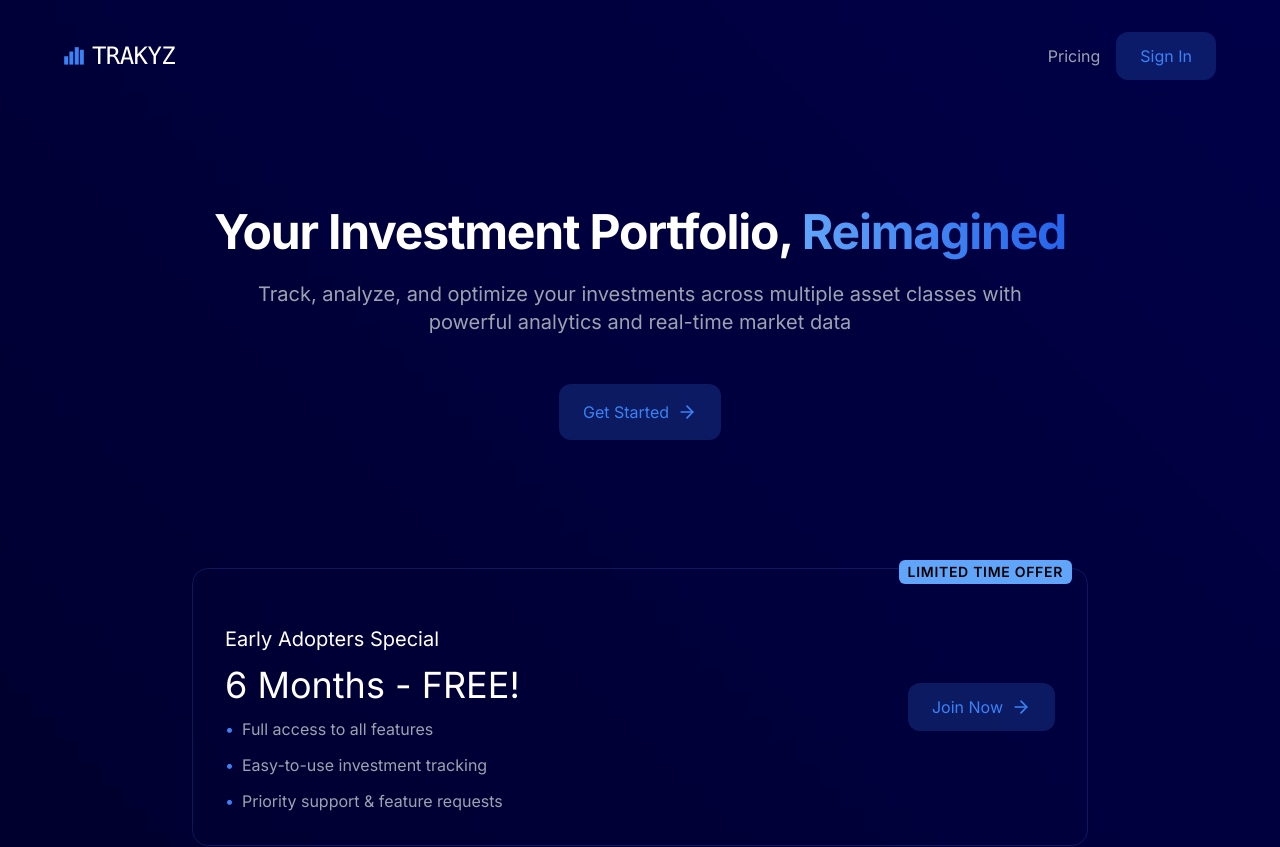
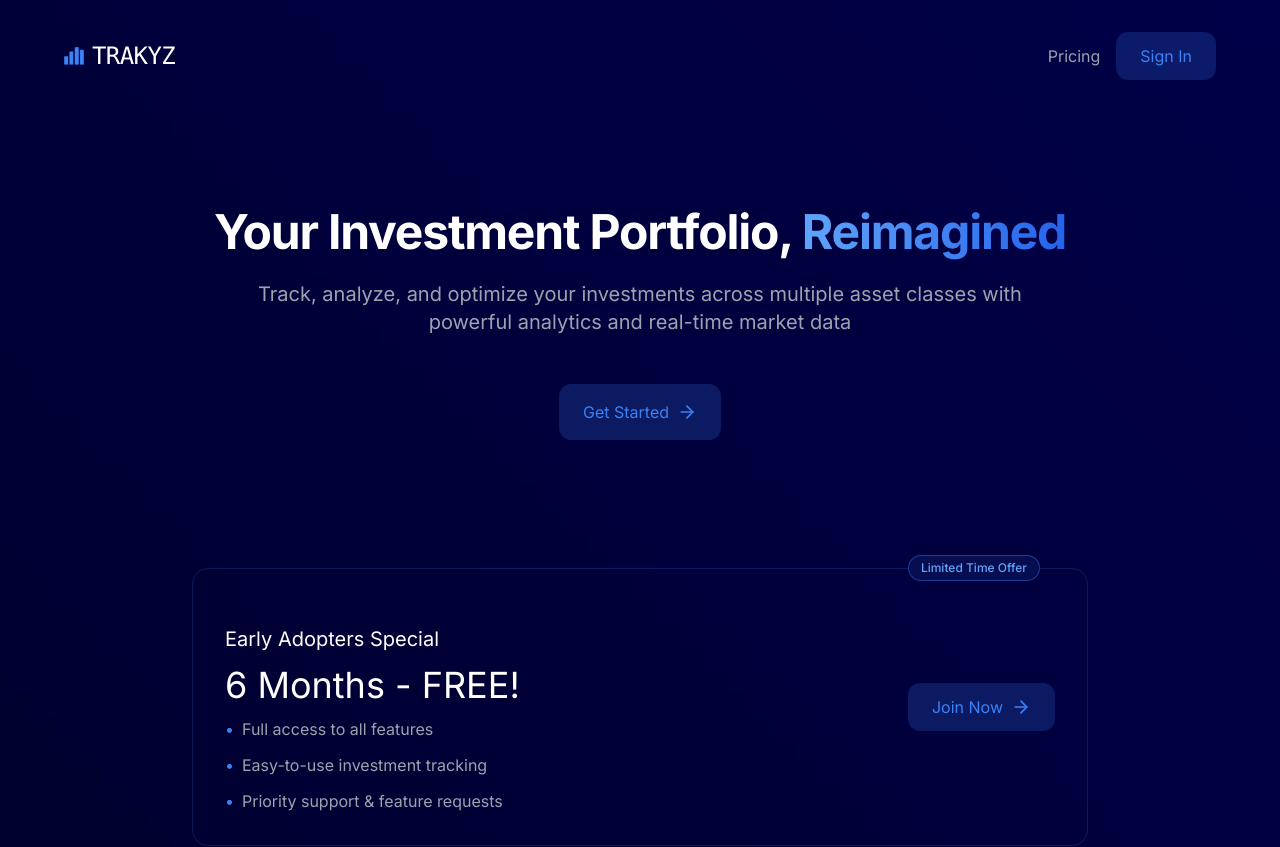
Before and after one commit to viniarski/trakyz, a Next.js app: page /welcome in a window 1280 px wide. Shown: the top 847 px of the page. Built offline with nearby package versions, Linux system fonts and the light colour scheme; no server answers.

Commit message:
limited badge styling update

```diff
--- a/app/welcome/components/early-adopter-offer.tsx
+++ b/app/welcome/components/early-adopter-offer.tsx
@@ -1,5 +1,3 @@
-// app/welcome/components/early-adopter-offer.tsx
-
 'use client'
 
 import { CtaButtonWithArrow } from '@/components/ui/cta'
@@ -7,10 +5,16 @@ import { CtaButtonWithArrow } from '@/components/ui/cta'
 export default function EarlyAdopterOffer() {
   return (
     <div className="mb-24 relative max-w-4xl mx-auto">
-      <div className="rounded-2xl p-8 border border-blue-500/20">
-        <div className="absolute -top-2 right-4 px-2 py-px bg-blue-400 text-black text-sm font-semibold uppercase tracking-wider border border-blue-400/30 rounded-md">
+      {/* Position the badge to sit exactly on the border */}
+      <div className="absolute top-0 right-12 -translate-y-1/2 z-20">
+        <div className="bg-blue-500/10 border border-blue-500/40 text-blue-400 text-xs font-medium py-1 px-3 rounded-full">
           Limited Time Offer
         </div>
+      </div>
+      {/* Overlay to hide the border behind the badge */}
+      <div className="absolute top-0 right-12 -translate-y-1/2 h-[2px] w-[132px] bg-[#01003d] z-10"></div>
+
+      <div className="rounded-2xl p-8 border border-blue-500/20">
         <div className="flex flex-col md:flex-row items-center justify-between gap-6">
           <div className="text-left">
             <h2 className="text-xl md:text-xl text-white mt-6 mb-3">
```
